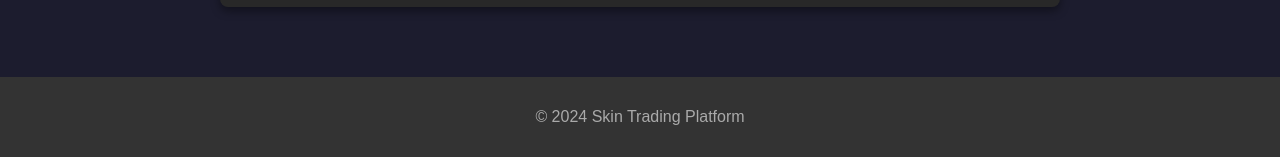
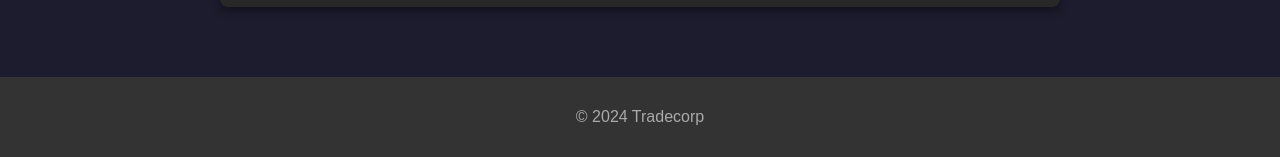
Before and after one commit to Nurzhas-kun/Trade-system, a Flask app: page /about_us in a window 1280 px wide. Shown: the part 1261-1418 px from the top of the page. Run offline with Flask 3, Linux system fonts and the light colour scheme.

Commit message:
Update base.html

```diff
--- a/templates/base.html
+++ b/templates/base.html
@@ -33,7 +33,7 @@
     </main>
 
     <footer>
-        <p>© 2024 Skin Trading Platform</p>
+        <p>© 2024 Tradecorp</p>
     </footer>
 </body>
 </html>
```
